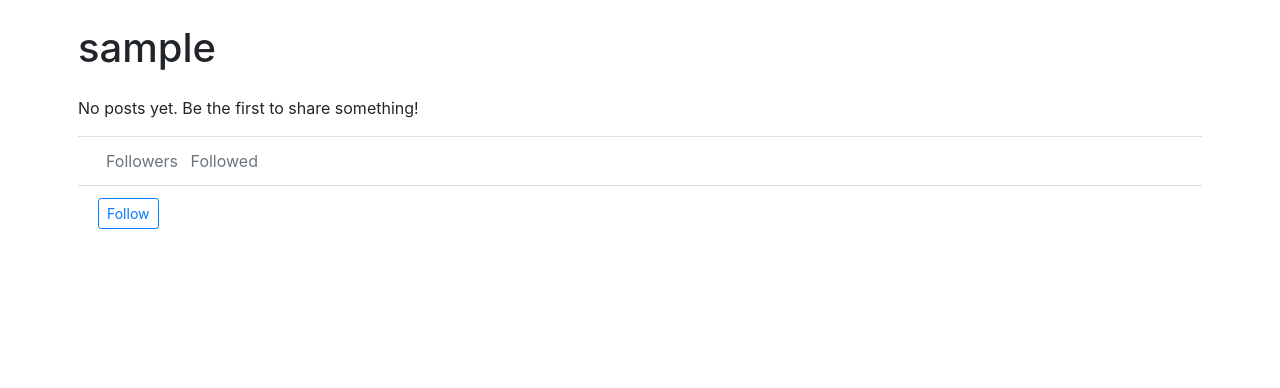
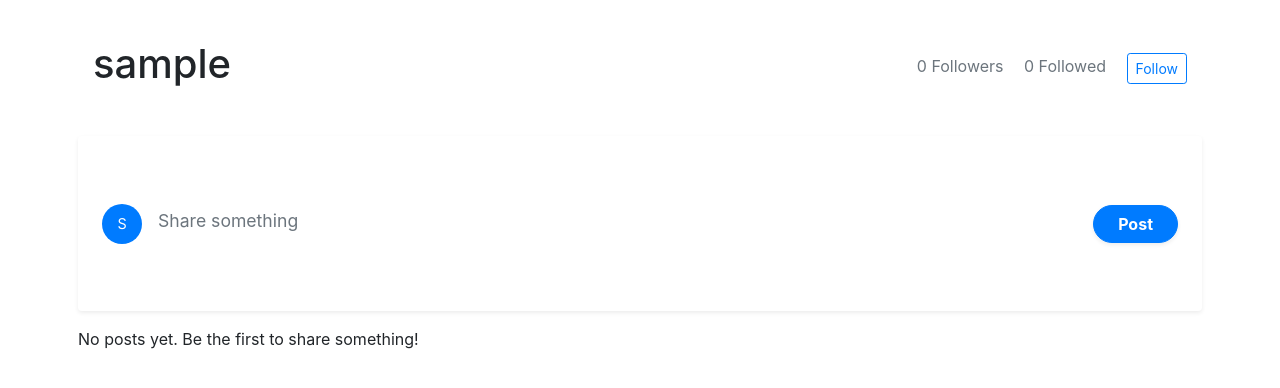
Before and after one commit to saidbaraou/network, a Django app: template network/templates/network/profile-page.html in a window 1280 px wide. Shown: the part 56-444 px from the top of the page. Run offline with Django 3.2, Linux system fonts and the light colour scheme; the template is opened without the code that fills it: values that come from a table or form of the project are taken from there, others are empty; the visitor is signed in with stand-in values (Sample User, id 1); data comes from the database, SQL or seed files in the repository; some libraries are stand-ins or nearby versions.

Commit message:
Add profile header's page: -Followers and followed -button to follow

```diff
--- a/network/templates/network/layout.html
+++ b/network/templates/network/layout.html
@@ -16,7 +16,7 @@
 
     <nav class="navbar navbar-expand navbar-light bg-light">
         <div class="container-fluid">
-            <a class="navbar-brand" href="#">Network</a>
+            <a class="navbar-brand" href="{% url 'index' %}">Network</a>
 
             <!-- <button class="navbar-toggler" type="button" data-bs-toggle="collapse" data-bs-target="#navbarNav"
                 aria-controls="navbarNav" aria-expanded="false" aria-label="Toggle navigation">
--- a/network/templates/network/profile-page.html
+++ b/network/templates/network/profile-page.html
@@ -8,7 +8,44 @@
 
 
 <div class="container mt-4 px-2">
-  <h1 class="mb-4">{{ profile_user.username }}</h1>
+  <div class=" container-fluid d-flex align-items-center justify-content-between mb-4 py-3">
+
+    <h1 class="m_0">{{ profile_user.username }}</h1>
+
+    <div class="align-items-center">
+      <span class="text-muted mr-3"> 0 Followers</span>
+      <span class="text-muted mr-3"> 0 Followed</span>
+      <button class="btn btn-sm btn-outline-primary">Follow</button>
+    </div>
+
+  </div>
+
+  <div class="card shadow-sm border-0 mx-auto mb-3 style=" max-width: 600px; border-radius: 15px;">
+    <div class="card-body p-3 p-md-4">
+      <form action="{% url 'post_view' %}" method="POST">
+        {% csrf_token %}
+
+        <div class="d-flex align-items-center">
+          <div
+            class="rounded-circle bg-primary d-flex align-items-center justify-content-center text-white mr-2 mr-md-3"
+            style="width: 40px; height: 40px; flex-shrink: 0; font-size: 0.9rem;">
+            {{ user.username|first|upper }}
+          </div>
+
+          <div class="flex-grow-1 pt-5">
+            <textarea name="content" class="form-control border-0 shadow-none p-0" rows="3"
+              placeholder="Share something" style="resize: none; font-size: 1.1rem; background: transparent;"
+              required></textarea>
+          </div>
+          <div>
+            <button type="submit" class="btn btn-primary rounded-pill px-4 shadow-sm font-weight-bold">
+              Post
+            </button>
+          </div>
+        </div>
+      </form>
+    </div>
+  </div>
 
   {% for post in posts %}
   <h2 class="mt-5">{{ post.author.username }} Posts</h2>
@@ -31,17 +68,9 @@
   </div>
   {% empty %}
   <p>No posts yet. Be the first to share something!</p>
-
   {% endfor %}
 
-  <div class="card-footer bg-transparent">
-    <span class="text-muted ml-2">Followers</span>
-    <span class="text-muted ml-2">Followed</span>
-  </div>
 
-  <div class="card-footer bg-transparent">
-    <button class="btn btn-sm btn-outline-primary">Follow</button>
-  </div>
 
 </div>
 
```
